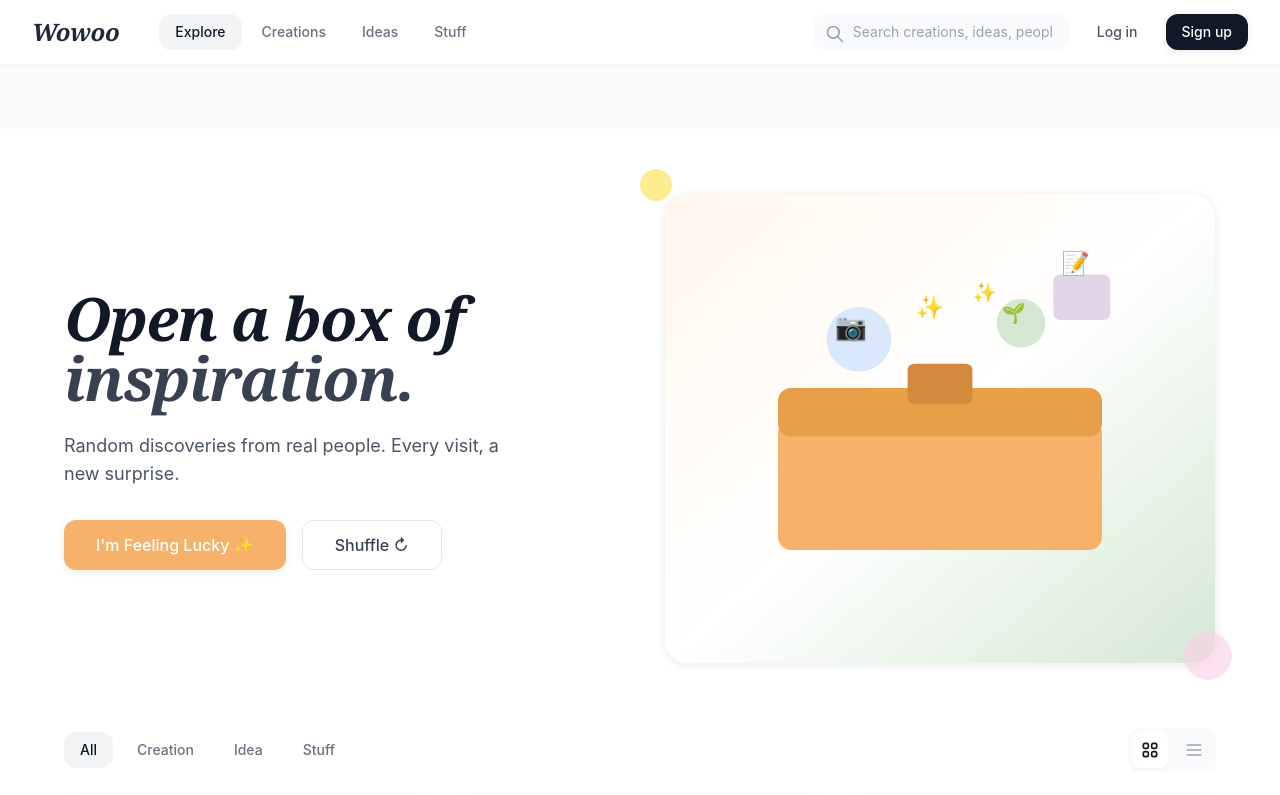
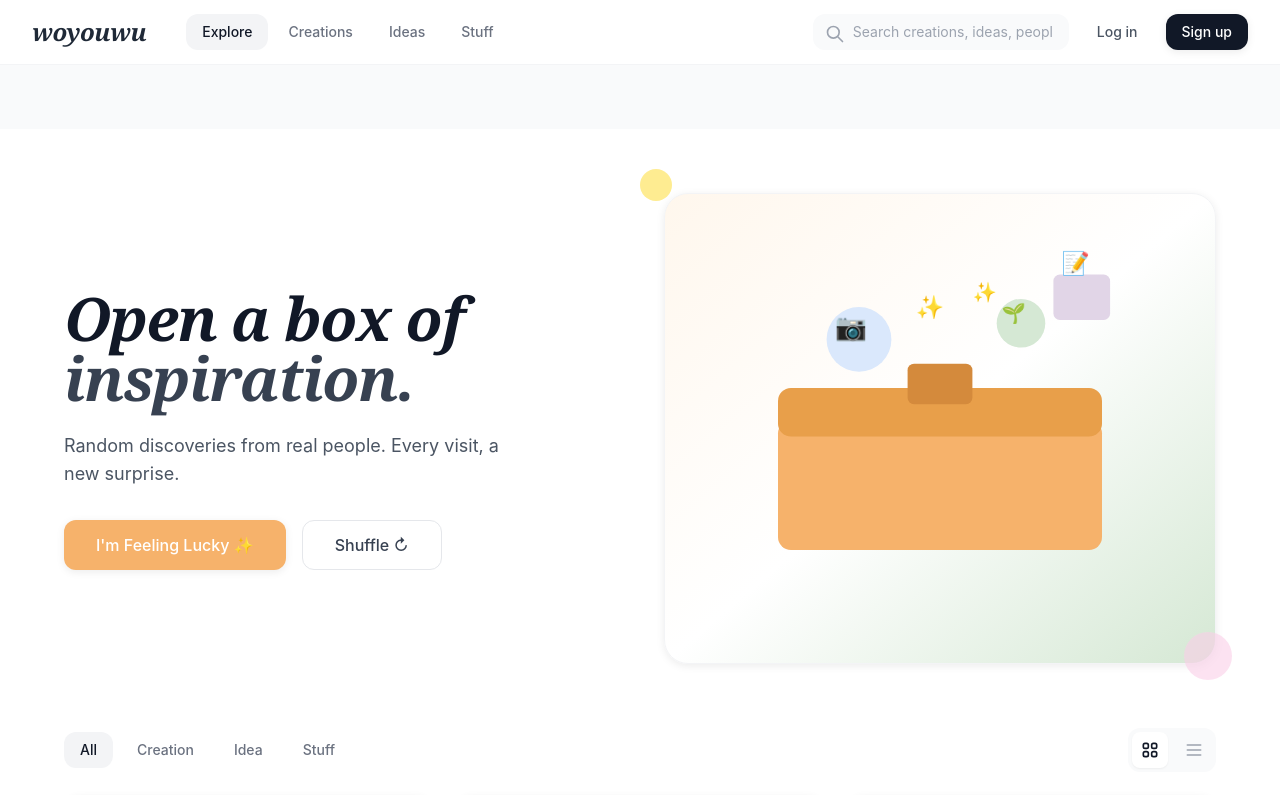
Before and after one commit to wangyao-1989/woyouwu, a React (Vite) app in the folder client/: page / in a window 1280 px wide. Shown: the top 795 px of the page. Built offline with nearby package versions, Linux system fonts and the light colour scheme; grey boxes are pictures that could not be loaded.

Commit message:
feat: 打开项目网页
Co-authored-by: traeagent <traeagent@users.noreply.github.com>

```diff
--- a/client/src/components/Navbar.jsx
+++ b/client/src/components/Navbar.jsx
@@ -53,7 +53,7 @@
           {/* Logo */}
           <div className="flex items-center">
             <Link to="/" className="flex items-center space-x-2">
-              <span className="text-2xl font-bold text-gray-800 wowoo-heading">Wowoo</span>
+              <span className="text-2xl font-bold text-gray-800 wowoo-heading">woyouwu</span>
             </Link>
             <div className="hidden md:flex ml-10 space-x-1">
               <Link
```
